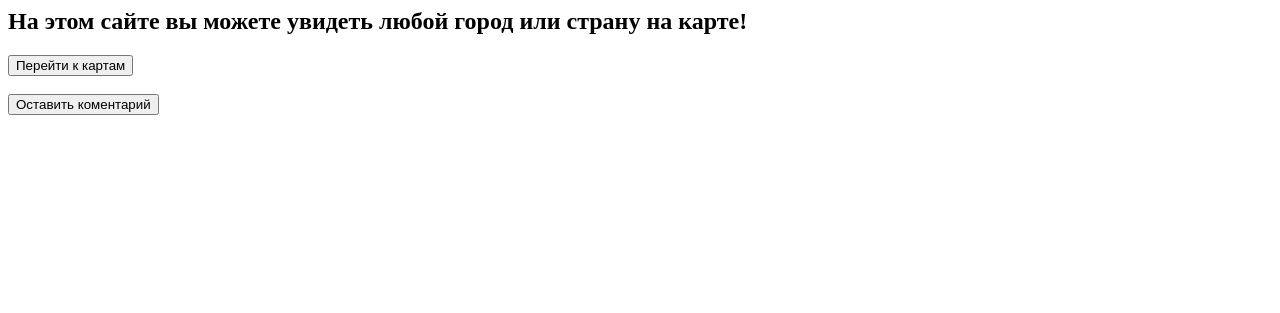
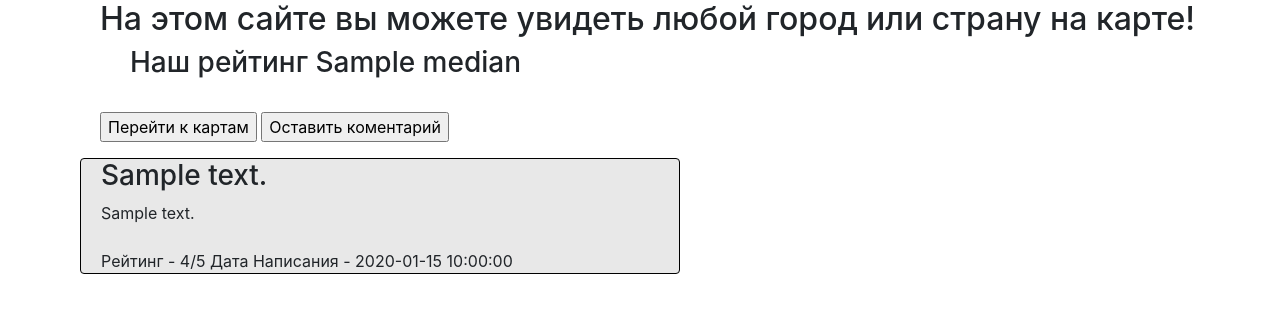
Before and after one commit to firexrwt/WEBPROJECT, a Flask app: template templates/mainpage.html in a window 1280 px wide. Shown: the top 313 px of the page. Run offline with Flask 2, Linux system fonts and the light colour scheme; the template is opened without the code that fills it: values that come from a table or form of the project are taken from there, most other values are stand-ins (such as "Sample title", 1, 10 or a date in 2020); some libraries are stand-ins or nearby versions.

Commit message:
комменты отображаются

```diff
--- a/api/api_resource.py
+++ b/api/api_resource.py
@@ -45,7 +45,7 @@ class RateListResource(Resource):
         sess = db_session.create_session()
 
         rate = ratings.Rating(
-            comment_top= args['comment_top'],
+            comment_top=args['comment_top'],
             comment_bottom=args['comment_bottom'],
             rating=args['rating']
         )
--- a/api/data/ratings.py
+++ b/api/data/ratings.py
@@ -14,3 +14,6 @@ class Rating(SqlAlchemyBase, UserMixin, SerializerMixin):
     comment_bottom = sql.Column(sql.String, nullable=True)
     rating = sql.Column(sql.Integer, nullable=False)
     post_date = sql.Column(sql.DateTime, default=datetime.datetime)
+
+    def __repr__(self):
+        return '{} {} {} {} {}'.format(self.comment_top, self.comment_bottom, self.rating, self.id, self.post_date)
--- a/main.py
+++ b/main.py
@@ -1,25 +1,30 @@
 import os
+import datetime
 from flask import Flask, render_template, redirect, url_for
 from api.data import _MainForm, _MapForms, _RatingsForm
 from MapCompiler import Compile_Map
 from api.data import db_session, ratings
-
 
 app = Flask(__name__)
 sec_key = os.urandom(32)
 app.config['SECRET_KEY'] = sec_key
 
 
-
 @app.route('/', methods=['POST', 'GET'])
 def main_page():
     form = _MainForm.MainForm()
+    session = db_session.create_session()
+    rate_list = list(map(lambda x: int(str(x)[1]),session.query(ratings.Rating.rating).all()))
+    comms = session.query(ratings.Rating).all()
+    if rate_list:
+        median = sum(rate_list) / len(rate_list)
     if form.validate_on_submit():
         if form.map_redirect.data:
             return redirect(url_for("map_compiler"))
         if form.comment_redirect.data:
             return redirect(url_for("review"))
-    return render_template('mainpage.html', title='Главная страница', form=form)
+    return render_template('mainpage.html', title='Главная страница',
+                           form=form, median=median, comments=comms)
 
 
 @app.route('/map_compiler', methods=['POST', 'GET'])
@@ -40,17 +45,15 @@ def map_compiler():
 def review():
     form = _RatingsForm.RatingForm()
     if form.submit.data:
-        print(1)
         session = db_session.create_session()
         comment = ratings.Rating(
             comment_top=form.short_comment.data,
-            comment_bottom=form.about,
-            rating=form.rating.data
+            comment_bottom=form.about.data,
+            rating=int(form.rating.data),
+            post_date=datetime.datetime.now()
         )
         session.add(comment)
-        print(session.query(ratings.Rating).all(), 1)
         session.commit()
-
     return render_template('review.html', form=form)
 
 
--- /dev/null
+++ b/static/css/style.css
@@ -0,0 +1,21 @@
+.offset {
+   margin-left: 100px;
+}
+.col-md6 {
+   margin-left: 80px;
+   margin-top: 5px;
+   width: 600px;
+   background-color: #E8E8E8;
+}
+.border {
+   border-left: 1px solid black!important;
+   border-right: 1px solid black!important;
+   border-top: 1px solid black!important;
+   border-bottom: 1px solid black!important;
+}
+.comment-offset {
+   margin-left: 20px;
+}
+.offset-rate {
+   margin-left: 130px;
+}
--- a/templates/mainpage.html
+++ b/templates/mainpage.html
@@ -1,13 +1,28 @@
 <HTML>
 	<HEAD>
+		<link rel="stylesheet" href="https://stackpath.bootstrapcdn.com/bootstrap/4.3.1/css/bootstrap.min.css"
+			  integrity="sha384-ggOyR0iXCbMQv3Xipma34MD+dH/1fQ784/j6cY/iJTQUOhcWr7x9JvoRxT2MZw1T"
+			  crossorigin="anonymous">
+		<link rel="stylesheet" href="../../static/css/style.css">
 		<title>{{title}}</title>
-		<h2> На этом сайте вы можете увидеть любой город или страну на карте!</h2>
+		<h2 class="offset"> На этом сайте вы можете увидеть любой город или страну на карте!</h2>
+		<h3 class="offset-rate"> Наш рейтинг {{median}}</h3>
 	</HEAD>
 	<BODY>
 		<form action="" method="post">
-			{{form.hidden_tag()}}
-            {{form.map_redirect}}<br><br>
-			{{form.comment_redirect}}
+			{{form.hidden_tag()}}<br>
+            <p class="offset">{{form.map_redirect}}  {{form.comment_redirect}}</p>
 		</form>
+		{% for item in comments %}
+	    <div class="col-md6 border rounded">
+			<h3 class="comment-offset">{{item.comment_top}}</h3>
+			<div class="comment-offset">
+				{{item.comment_bottom}}
+			</div> <br>
+			<div class="comment-offset">
+				Рейтинг - {{item.rating}}/5    Дата Написания - {{item.post_date}}
+			</div>
+		</div>
+	    {% endfor %}
 	</BODY>
 </HTML>
```
Also changed, not shown: api/db/db_file.sqlite.
